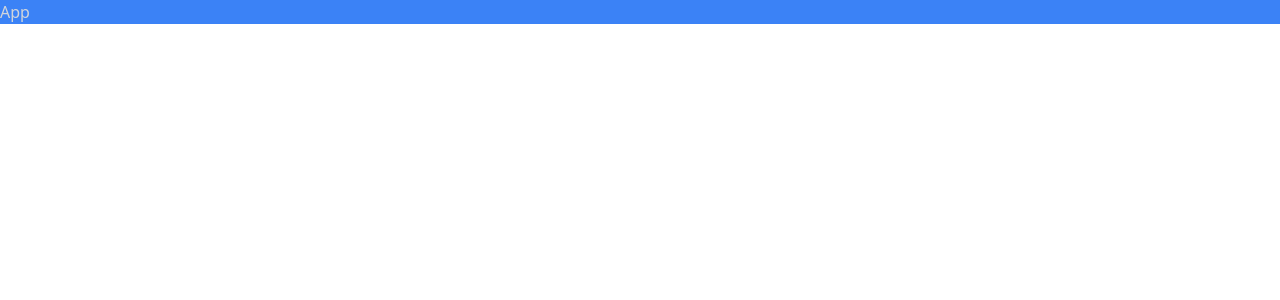
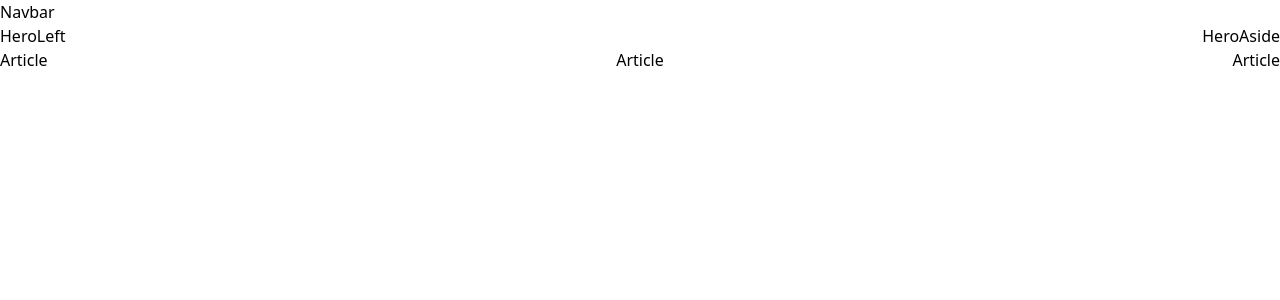
Before and after one commit to thethmuu/team-collaboration, a React (Vite) app: page / in a window 1280 px wide. Shown: the top 300 px of the page. Built offline with nearby package versions, Linux system fonts and the light colour scheme.

Commit message:
components separation

```diff
--- a/src/App.jsx
+++ b/src/App.jsx
@@ -1,5 +1,15 @@
+import Articles from "./components/Articles";
+import HeroSection from "./components/HeroSection";
+import Navbar from "./components/Navbar";
+
 const App = () => {
-  return <div className='bg-blue-500 text-gray-300'>App</div>;
+  return (
+    <>
+      <Navbar />
+      <HeroSection />
+      <Articles />
+    </>
+  );
 };
 
 export default App;
--- /dev/null
+++ b/src/components/Article.jsx
@@ -0,0 +1,9 @@
+import React from 'react'
+
+const Article = () => {
+  return (
+    <div>Article</div>
+  )
+}
+
+export default Article
--- /dev/null
+++ b/src/components/Articles.jsx
@@ -0,0 +1,14 @@
+import React from 'react';
+import Article from './Article';
+
+const Articles = () => {
+  return (
+    <div className='flex justify-between'>
+      <Article />
+      <Article />
+      <Article />
+    </div>
+  );
+};
+
+export default Articles;
--- /dev/null
+++ b/src/components/HereLeft.jsx
@@ -0,0 +1,7 @@
+import React from 'react';
+
+const HeroLeft = () => {
+  return <div>HeroLeft</div>;
+};
+
+export default HeroLeft;
--- /dev/null
+++ b/src/components/HeroAside.jsx
@@ -0,0 +1,9 @@
+import React from 'react'
+
+const HeroAside = () => {
+  return (
+    <div>HeroAside</div>
+  )
+}
+
+export default HeroAside
--- /dev/null
+++ b/src/components/HeroSection.jsx
@@ -0,0 +1,14 @@
+import React from 'react';
+import HeroLeft from './HereLeft';
+import HeroAside from './HeroAside';
+
+const HeroSection = () => {
+  return (
+    <div className='flex justify-between'>
+      <HeroLeft />
+      <HeroAside />
+    </div>
+  );
+};
+
+export default HeroSection;
--- /dev/null
+++ b/src/components/Navbar.jsx
@@ -0,0 +1,7 @@
+import React from 'react';
+
+const Navbar = () => {
+  return <div>Navbar</div>;
+};
+
+export default Navbar;
```
